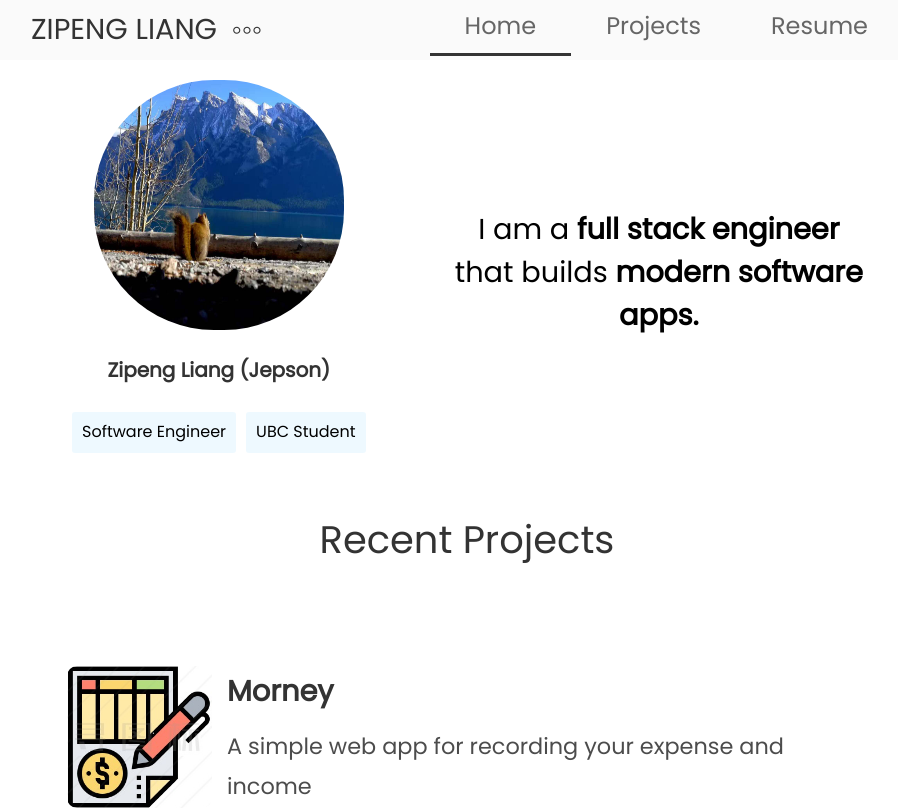
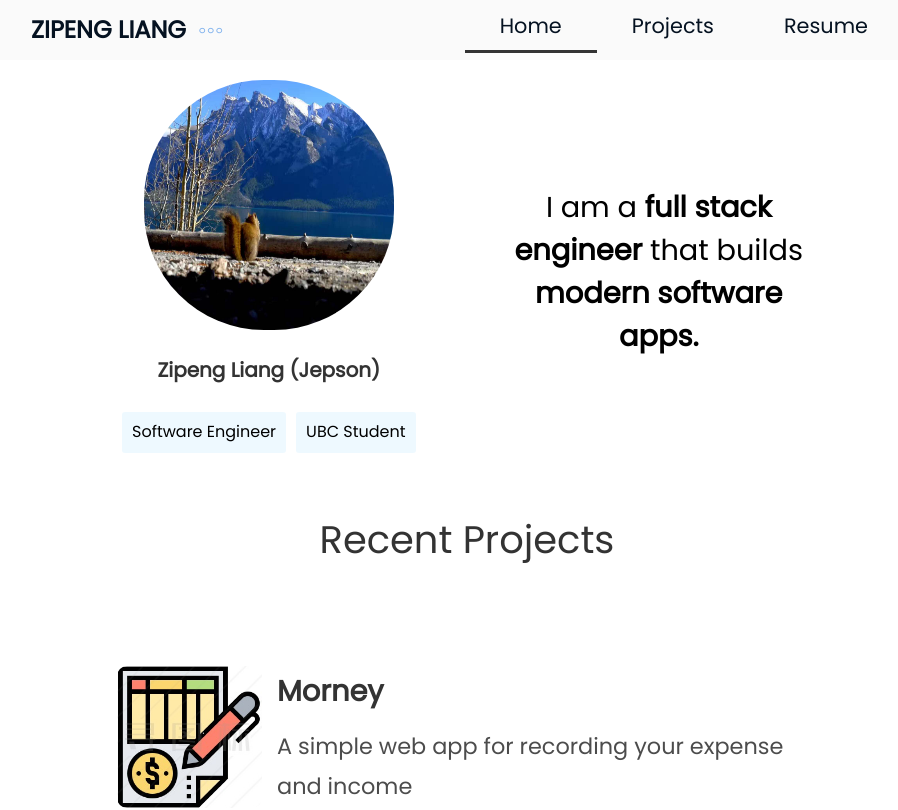
Before and after one commit to zipengliang21/my-site, a React app: page /#/ in a window 1280 px wide. Shown: the top 810 px of the page, without its empty margins (173-1071 px from the left). Built offline with nearby package versions, Linux system fonts and the light colour scheme.

Commit message:
Font Change

```diff
--- a/src/App.tsx
+++ b/src/App.tsx
@@ -35,21 +35,22 @@ const HeaderWrapper = styled.header`
         text-decoration:none;
       }
       .boxLeft{
-            text-transform: uppercase;
-        font-size: 1.8em;
-        color: rgb(51, 51, 51);
+        text-transform: uppercase;
+        font-size: 1.5em;
+        color: #051221;
       }
       .boxLeft::after {
         content: "◦◦◦";
         margin-left: 0.5em;
+        color: #80B2ED;
       }
       .boxRight{
         display: inline-flex;
         justify-content: flex-start;
         p{
           margin: 0px 35px;
-          font-size: 1.5em;
-          color: rgb(102, 102, 102);
+          font-size: 1.3em;
+          color: #051221;;
         }
       }
    div{
@@ -85,7 +86,7 @@ function App() {
           <HeaderWrapper>
              <div className="box">
                 <NavLink to="/">
-                   <div className="boxLeft">Zipeng Liang</div>
+                   <div className="boxLeft"><strong>Zipeng Liang</strong></div>
                 </NavLink>
                 <div className="boxRight">
                    <NavLink exact to="/" activeClassName="selected">
--- a/src/views/Home.tsx
+++ b/src/views/Home.tsx
@@ -7,9 +7,8 @@ import Fade from "react-reveal/Fade";
 const avatar = require("../assets/avatar.png");
 
 const HomeWrapper = styled.div`
-//font-family: 'Poppins', sans-serif;
     flex: 1;
-    width: 800px;
+    width: 700px;
     height: 100%;
     max-width: 100%;
     margin: 0 auto;
```
